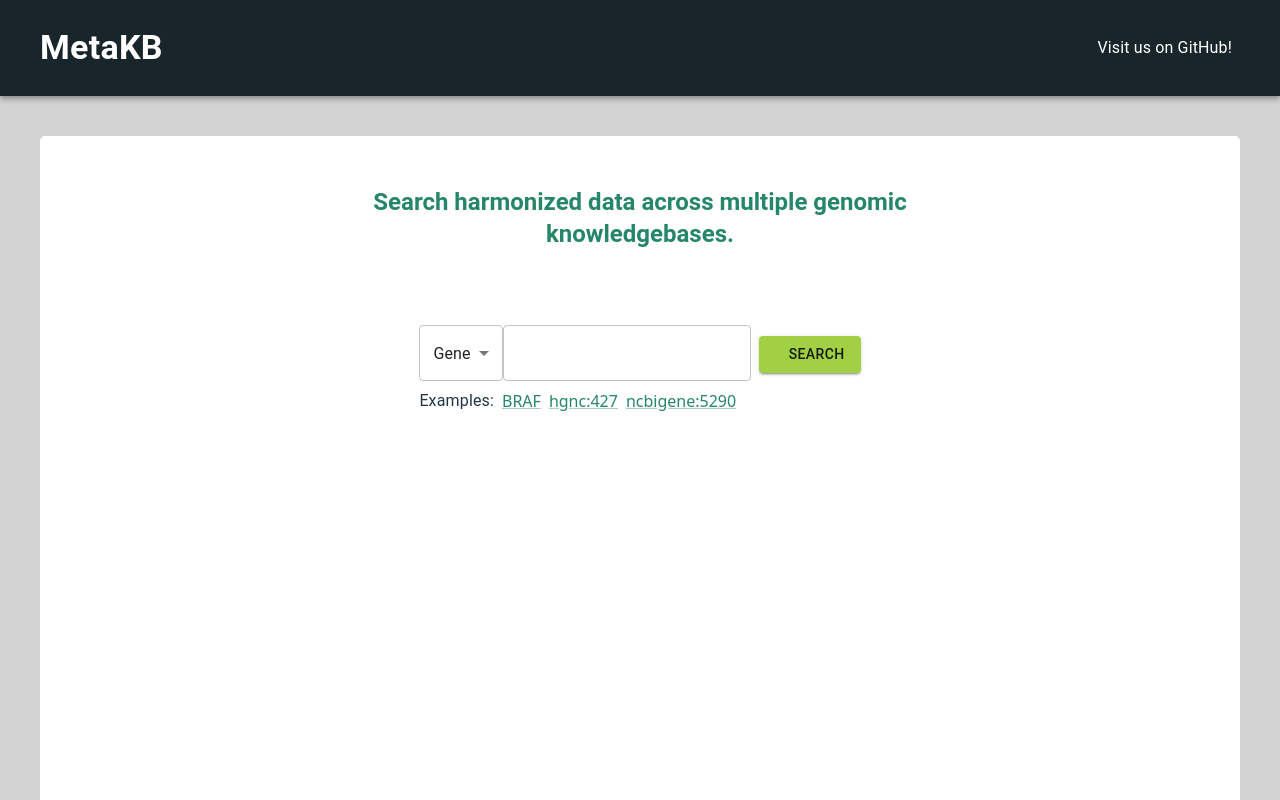
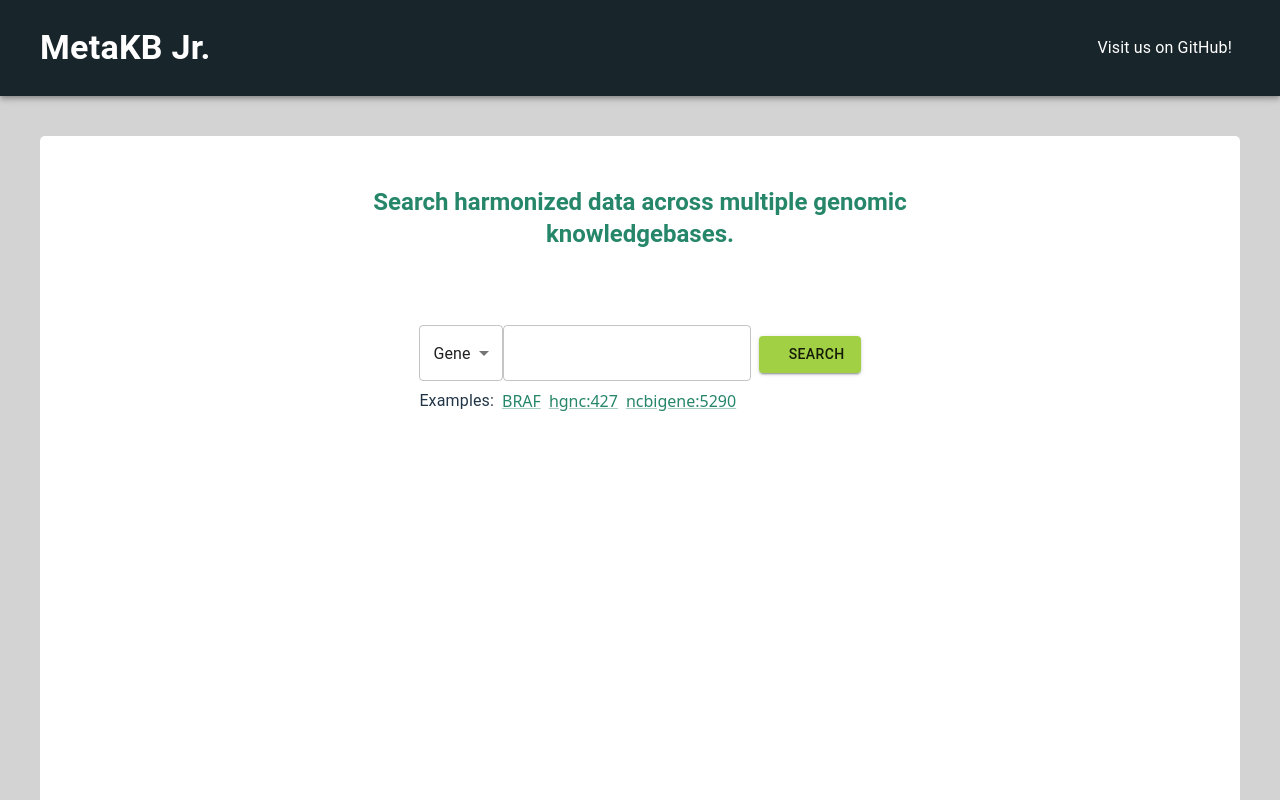
Before and after one commit to cancervariants/metakb, a React (Vite) app in the folder client/: page / in a window 1280 px wide. Built offline with nearby package versions, Linux system fonts and the light colour scheme; no server answers; some icons are missing.

Commit message:
feat(ui): add jr. suffix

```diff
--- a/client/index.html
+++ b/client/index.html
@@ -4,7 +4,7 @@
     <meta charset="UTF-8" />
     <link rel="icon" type="image/svg+xml" href="/vite.svg" />
     <meta name="viewport" content="width=device-width, initial-scale=1.0" />
-    <title>VICC | MetaKB</title>
+    <title>VICC | MetaKB Jr.</title>
   </head>
   <body>
     <div id="root"></div>
--- a/client/src/components/Header.tsx
+++ b/client/src/components/Header.tsx
@@ -27,7 +27,7 @@ const Header = () => {
         <Box display="flex" alignItems="center" gap={2}>
           <Link to="/" style={{ textDecoration: 'none', color: 'inherit' }}>
             <Typography variant="h4" fontWeight="bold" color="white">
-              MetaKB
+              MetaKB Jr.
             </Typography>
           </Link>
           {version && (
--- a/client/src/pages/Results/ResultPage.tsx
+++ b/client/src/pages/Results/ResultPage.tsx
@@ -179,9 +179,9 @@ const ResultPage = () => {
 
   useEffect(() => {
     if (searchQuery) {
-      document.title = `${TAB_LABELS[activeTab]} results for "${searchQuery}" | VICC MetaKB`
+      document.title = `${TAB_LABELS[activeTab]} results for "${searchQuery}" | VICC MetaKB Jr.`
     } else {
-      document.title = 'VICC | MetaKB'
+      document.title = 'VICC | MetaKB Jr.'
     }
   }, [activeTab, searchQuery])
 
```
